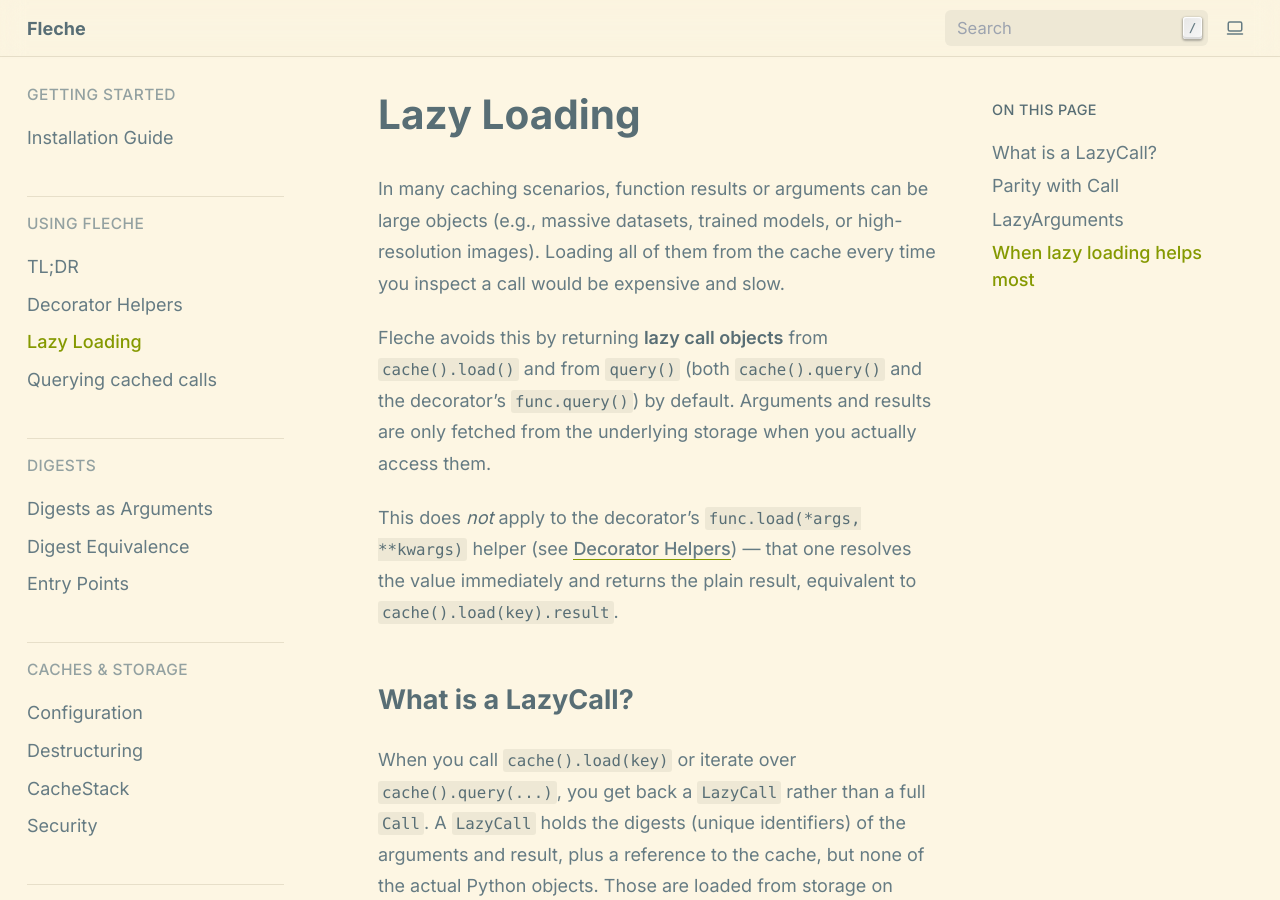
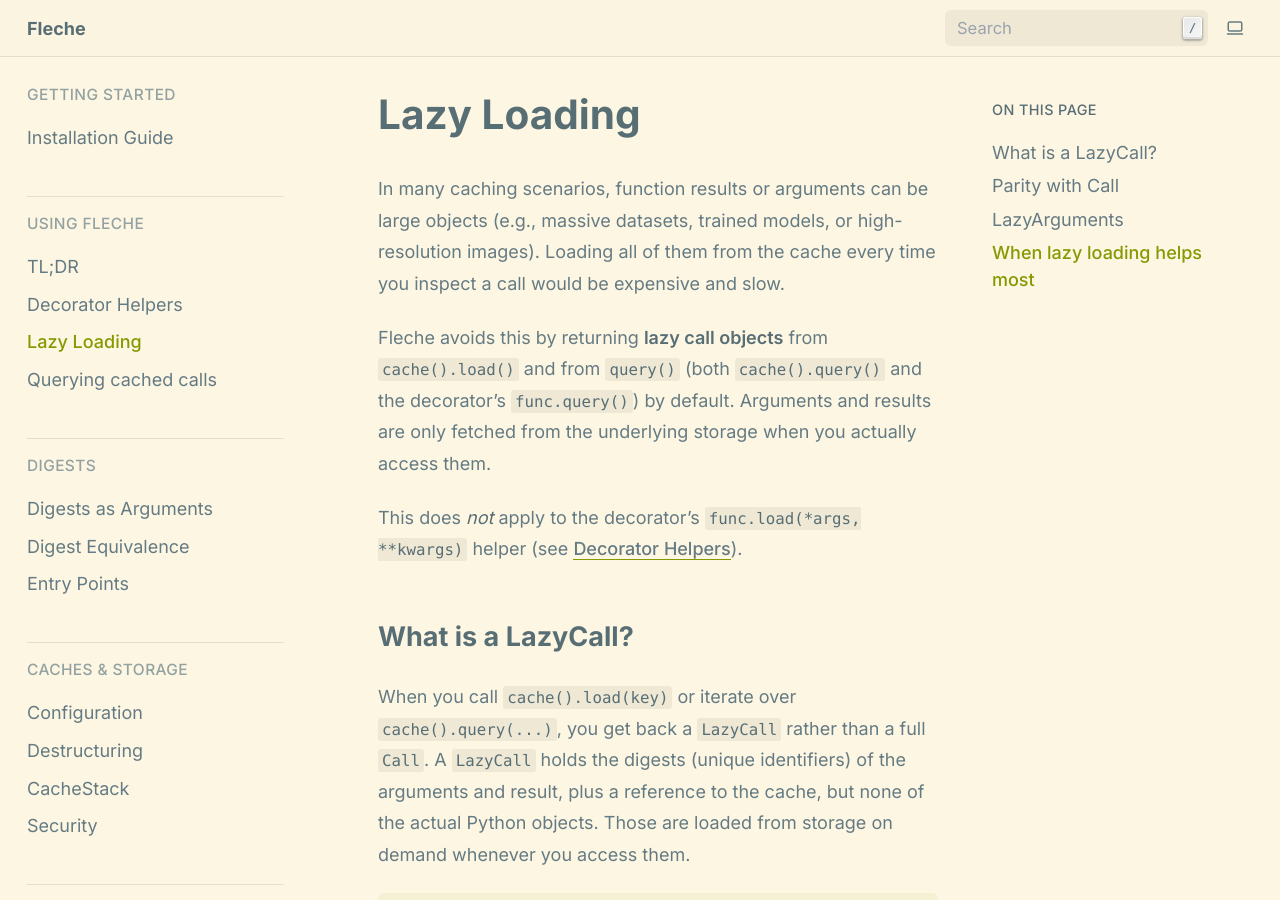
Before and after one commit to pmrv/fleche, a Sphinx documentation site: the page built from docs/usage/lazy_call.rst, in a window 1280 px wide and 900 px high. Built offline with Sphinx 7.4.7, drawn with Linux system fonts in a browser that asks for light colours; pages that are not in the unit, such as notebooks, are missing from menus.

Commit message:
Apply suggestion from @pmrv

```diff
--- a/docs/usage/lazy_call.rst
+++ b/docs/usage/lazy_call.rst
@@ -5,7 +5,7 @@
 
 Fleche avoids this by returning **lazy call objects** from ``cache().load()`` and from ``query()`` (both ``cache().query()`` and the decorator's ``func.query()``) by default. Arguments and results are only fetched from the underlying storage when you actually access them.
 
-This does *not* apply to the decorator's ``func.load(*args, **kwargs)`` helper (see :doc:`helpers`) — that one resolves the value immediately and returns the plain result, equivalent to ``cache().load(key).result``.
+This does *not* apply to the decorator's ``func.load(*args, **kwargs)`` helper (see :doc:`helpers`).
 
 What is a LazyCall?
 -------------------
```
